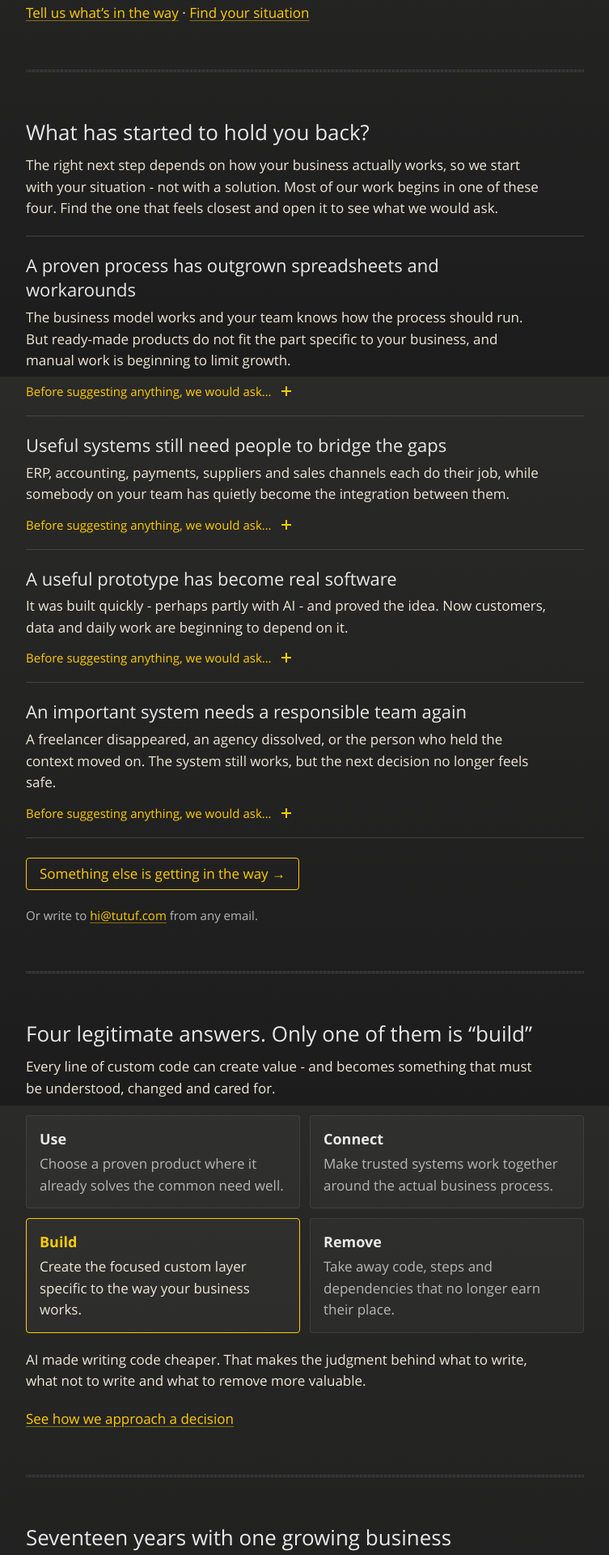
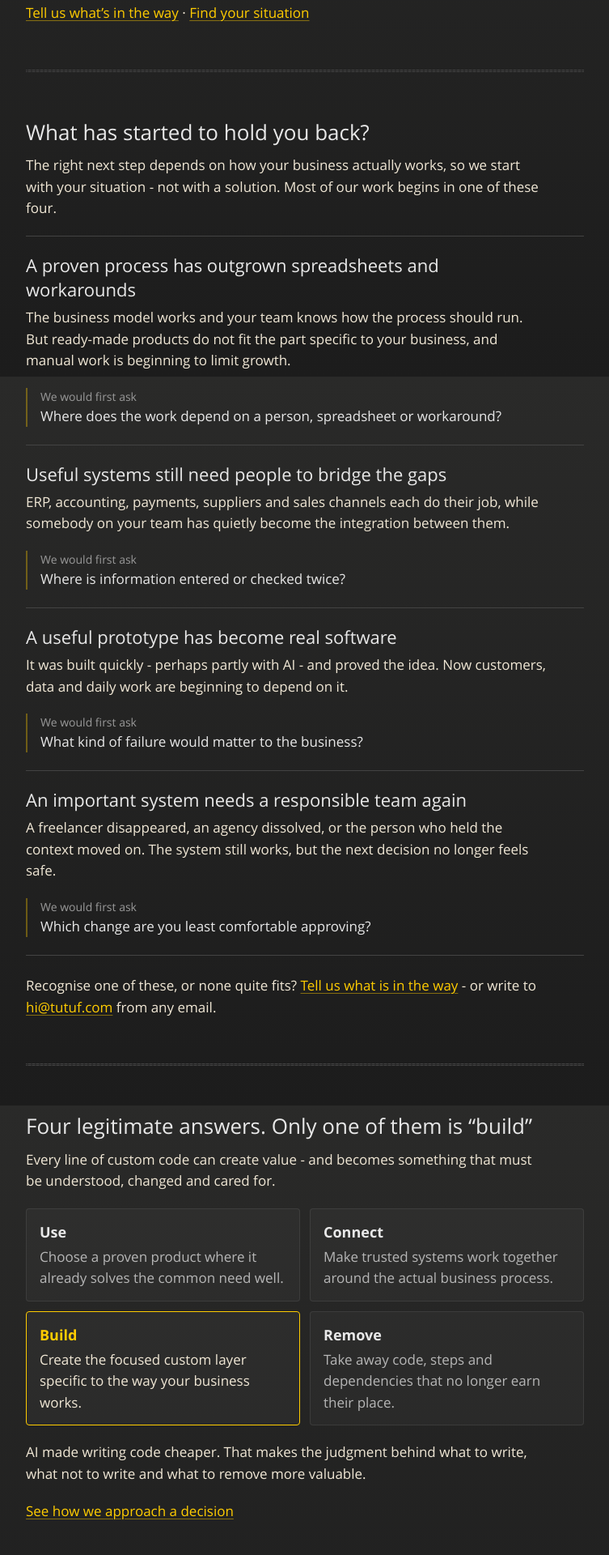
Before and after one commit to tutuf/tutuf.github.io, a Jekyll site: the page built from index.md, in a window 1280 px wide. Shown: the part 435-2355 px from the top of the page at 81% size, without its empty margins (143-896 px from the left). Built offline with Jekyll 4.4.1, drawn with Linux system fonts in a browser that asks for light colours.

Commit message:
Simplify the situations section
Show each situation with the first question we would ask, and nothing
to open. One quiet invitation at the end replaces the buttons, so the
section reads as listening rather than selling.

Co-Authored-By: Claude Opus 5.5 <noreply@anthropic.com>

```diff
--- a/assets/css/style.scss
+++ b/assets/css/style.scss
@@ -412,15 +412,15 @@ summary {
   }
 }
 
-// Situations as a list of rows to scan: title and description stay
-// visible, and our questions and the call to action open underneath
+// Situations as a list of rows to scan: what it looks like and the
+// first question we would ask, on a gold rail
 .content {
   counter-reset: stage;
 }
 
 .situation {
   border-bottom: 1px solid $white-offset;
-  padding: 20px 40px 8px 0;
+  padding: 20px 40px 2px 0;
 
   // rules between the rows, and one above the first
   :not(.situation) + & {
@@ -436,58 +436,17 @@ summary {
     font-size: 1.375rem;
   }
 
-  > p {
-    margin-bottom: 4px;
-  }
-
-  summary {
-    position: relative;
-    display: inline-block;
-    padding: 8px 26px 10px 0;
-    list-style: none;
-    cursor: pointer;
-    color: $primary;
-    font-size: 0.9375rem;
-
-    &::-webkit-details-marker { display: none; }
-
-    &:hover { color: $primary-light; }
-
-    // plus that turns into a minus when the questions open
-    &::before,
-    &::after {
-      content: "";
-      position: absolute;
-      right: 2px;
-      top: 50%;
-      width: 12px;
-      height: 2px;
-      margin-top: -2px;
-      background: currentColor;
-      transition: transform 0.2s ease;
-    }
-
-    &::after { transform: rotate(90deg); }
-  }
-
-  details[open] summary::after {
-    transform: rotate(0deg);
-  }
-}
-
-.situation-body {
-  padding-top: 4px;
-
-  ul {
-    list-style: none;
-    margin: 0 0 18px;
+  p.question {
     padding-left: 16px;
     border-left: 2px solid $secondary;
-  }
+    color: $black;
 
-  li {
-    margin: 0 0 6px;
-    color: $black;
+    // whose question it is, quieter than the question itself
+    span {
+      display: block;
+      font-size: 0.875rem;
+      color: $faint;
+    }
   }
 }
 
--- a/index.md
+++ b/index.md
@@ -22,7 +22,7 @@ Your business already runs on systems, tools and knowledge that work. When they
 
 ## What has started to hold you back?
 
-The right next step depends on how your business actually works, so we start with your situation - not with a solution. Most of our work begins in one of these four. Find the one that feels closest and open it to see what we would ask.
+The right next step depends on how your business actually works, so we start with your situation - not with a solution. Most of our work begins in one of these four.
 
 <div class="situation" markdown="1">
 
@@ -30,21 +30,8 @@ The right next step depends on how your business actually works, so we start wit
 
 The business model works and your team knows how the process should run. But ready-made products do not fit the part specific to your business, and manual work is beginning to limit growth.
 
-<details markdown="1">
-<summary aria-describedby="a-proven-process-has-outgrown-spreadsheets-and-workarounds">Before suggesting anything, we would ask…</summary>
-
-<div class="situation-body" markdown="1">
-
-* Which part of the process is already proven?
-* Where does the work depend on a person, spreadsheet or workaround?
-* What could the business do if that constraint disappeared?
-{: role="list"}
-
-[Talk these through with us](mailto:hi@tutuf.com?subject=A%20proven%20process%20has%20outgrown%20spreadsheets%20and%20workarounds)
-{: .cta}
-
-</div>
-</details>
+<span>We would first ask</span> Where does the work depend on a person, spreadsheet or workaround?
+{: .question}
 
 </div>
 
@@ -54,21 +41,8 @@ The business model works and your team knows how the process should run. But rea
 
 ERP, accounting, payments, suppliers and sales channels each do their job, while somebody on your team has quietly become the integration between them.
 
-<details markdown="1">
-<summary aria-describedby="useful-systems-still-need-people-to-bridge-the-gaps">Before suggesting anything, we would ask…</summary>
-
-<div class="situation-body" markdown="1">
-
-* Where is information entered or checked twice?
-* Which system should remain the source of truth?
-* What becomes possible when the handoffs disappear?
-{: role="list"}
-
-[Talk these through with us](mailto:hi@tutuf.com?subject=Useful%20systems%20still%20need%20people%20to%20bridge%20the%20gaps)
-{: .cta}
-
-</div>
-</details>
+<span>We would first ask</span> Where is information entered or checked twice?
+{: .question}
 
 </div>
 
@@ -78,21 +52,8 @@ ERP, accounting, payments, suppliers and sales channels each do their job, while
 
 It was built quickly - perhaps partly with AI - and proved the idea. Now customers, data and daily work are beginning to depend on it.
 
-<details markdown="1">
-<summary aria-describedby="a-useful-prototype-has-become-real-software">Before suggesting anything, we would ask…</summary>
-
-<div class="situation-body" markdown="1">
-
-* Which parts are already used in real work?
-* What kind of failure would matter to the business?
-* What should the system be able to change next?
-{: role="list"}
-
-[Talk these through with us](mailto:hi@tutuf.com?subject=A%20useful%20prototype%20has%20become%20real%20software)
-{: .cta}
-
-</div>
-</details>
+<span>We would first ask</span> What kind of failure would matter to the business?
+{: .question}
 
 </div>
 
@@ -102,29 +63,12 @@ It was built quickly - perhaps partly with AI - and proved the idea. Now custome
 
 A freelancer disappeared, an agency dissolved, or the person who held the context moved on. The system still works, but the next decision no longer feels safe.
 
-<details markdown="1">
-<summary aria-describedby="an-important-system-needs-a-responsible-team-again">Before suggesting anything, we would ask…</summary>
-
-<div class="situation-body" markdown="1">
-
-* Where does the system’s knowledge live today?
-* Which change are you least comfortable approving?
-* What must keep working while context is rebuilt?
-{: role="list"}
-
-[Talk these through with us](mailto:hi@tutuf.com?subject=An%20important%20system%20needs%20a%20responsible%20team%20again)
-{: .cta}
-
-</div>
-</details>
+<span>We would first ask</span> Which change are you least comfortable approving?
+{: .question}
 
 </div>
 
-[Something else is getting in the way](mailto:hi@tutuf.com?subject=Something%20else%20is%20getting%20in%20the%20way)
-{: .cta}
-
-Or write to [hi@tutuf.com](mailto:hi@tutuf.com) from any email.
-{: .note}
+Recognise one of these, or none quite fits? [Tell us what is in the way](mailto:hi@tutuf.com?subject=What%20is%20in%20the%20way) - or write to [hi@tutuf.com](mailto:hi@tutuf.com) from any email.
 
 ---
 
```
